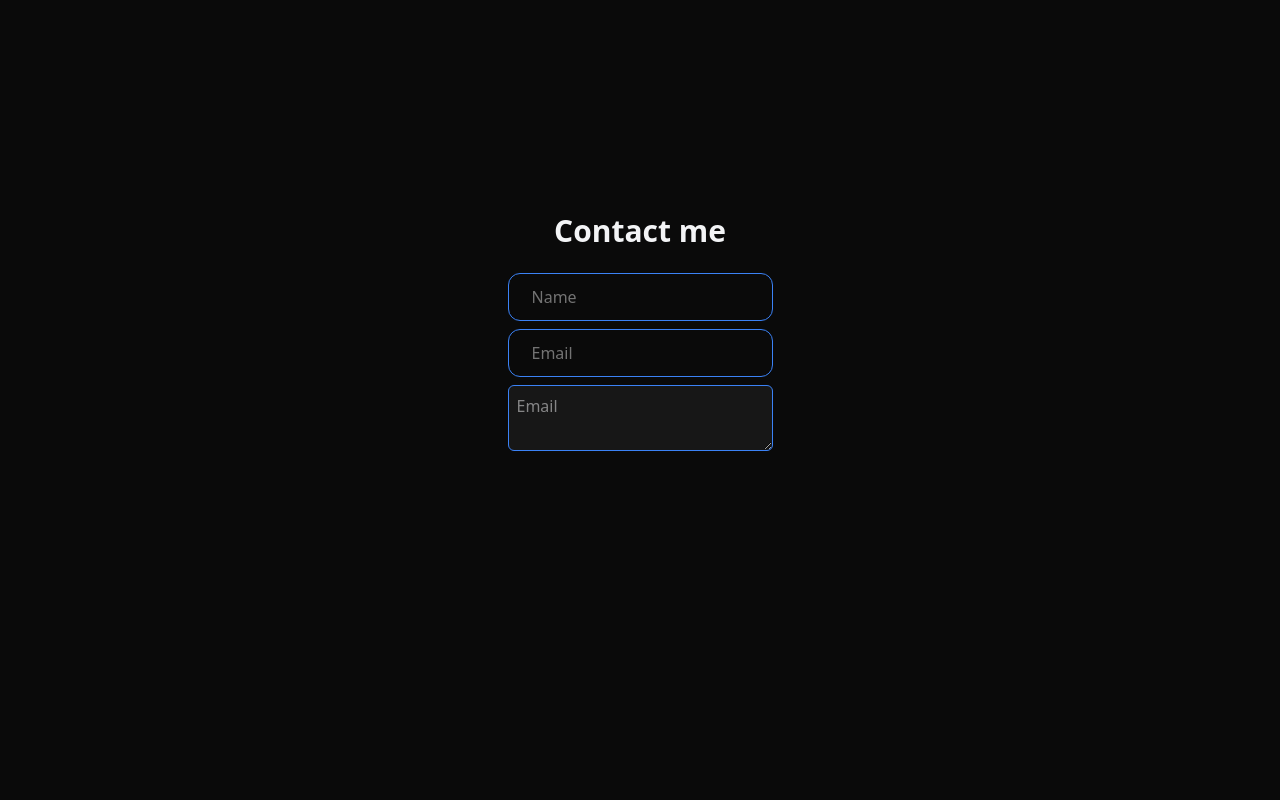
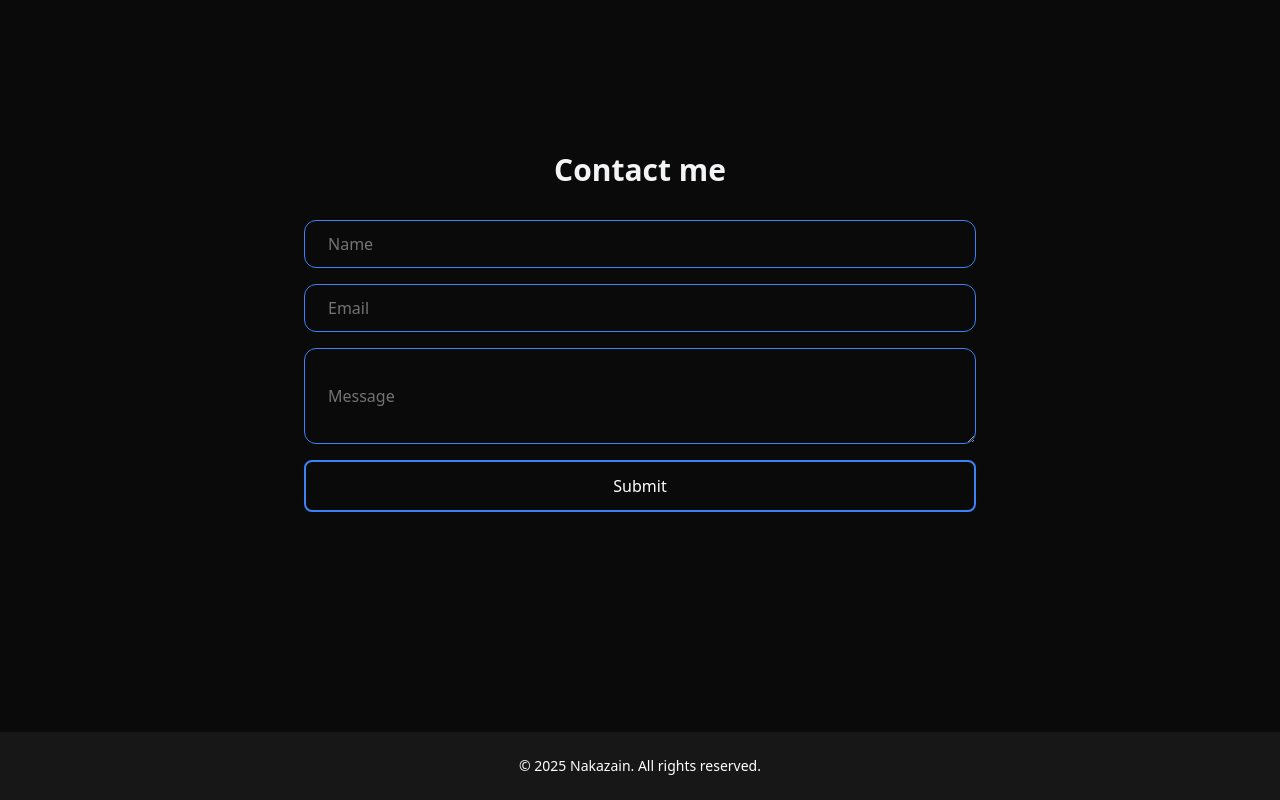
Before and after one commit to Nakazain/Porto-w-anime-js, a React (Vite) app: page / in a window 1280 px wide. Shown: the part 1668-2468 px from the top of the page. Before the commit the page ends 2400 px from the top, so only its background shows below. Built offline with nearby package versions, Linux system fonts and the light colour scheme.

Commit message:
Finishing

```diff
--- a/src/App.tsx
+++ b/src/App.tsx
@@ -7,6 +7,7 @@ import NavBar from "./component/navbar";
 import Btn from "./component/button";
 import Card from "./component/card";
 import Input from "./component/input";
+import Footer from "./component/footer";
 
 function App() {
   const viewportWidth = window.innerWidth;
@@ -40,35 +41,35 @@ function App() {
   }
 
   // Runing animation
-  // useScrambleRoles(roles, {
-  //   selector: ".role-text",
-  //   dotSelector: ".role-dot",
-  //   hold: 1500,
-  // });
-  // useTextAnimation({
-  //   selectors: ".ans",
-  //   effect: "fadeInLeft",
-  //   order: "first",
-  //   dur: 800,
-  //   staggerDelay: 50,
-  // });
-  // useTextAnimation({
-  //   selectors: "#ket",
-  //   effect: "fadeInUp",
-  //   order: "random",
-  //   dur: 200,
-  //   staggerDelay: 6,
-  //   waitUntil: 1800,
-  // });
-  // useEffect(() => {
-  //   anim();
-  //   setTimeout(() => {
-  //     document.querySelector(".fade")?.classList.add("opacity-100");
-  //   }, 3000);
-  //   setTimeout(() => {
-  //     document.querySelector(".shape-container")?.classList.add("opacity-100");
-  //   }, 4000);
-  // }, []);
+  useScrambleRoles(roles, {
+    selector: ".role-text",
+    dotSelector: ".role-dot",
+    hold: 1500,
+  });
+  useTextAnimation({
+    selectors: ".ans",
+    effect: "fadeInLeft",
+    order: "first",
+    dur: 800,
+    staggerDelay: 50,
+  });
+  useTextAnimation({
+    selectors: "#ket",
+    effect: "fadeInUp",
+    order: "random",
+    dur: 200,
+    staggerDelay: 6,
+    waitUntil: 1800,
+  });
+  useEffect(() => {
+    anim();
+    setTimeout(() => {
+      document.querySelector(".fade")?.classList.add("opacity-100");
+    }, 3000);
+    setTimeout(() => {
+      document.querySelector(".shape-container")?.classList.add("opacity-100");
+    }, 4000);
+  }, []);
 
   return (
     <>
@@ -94,7 +95,7 @@ function App() {
               optimal work. I'm always looking for ways to improve the quality
               and efficiency of my work.
             </h2>
-            <div className="fade transition-opacity duration-1000 opacity-0">
+            <div className="fade mt-4 transition-opacity duration-1000 opacity-0">
               <Btn>
                 <p>My Project</p>
               </Btn>
@@ -125,13 +126,15 @@ function App() {
         </div>
       </div>
       <div className="flex justify-center min-w-6xl items-center min-h-screen">
-        <form className="flex flex-col gap-2">
+        <form className="flex flex-col gap-4">
           <h4 className="text-3xl font-bold text-center mb-4">Contact me</h4>
           <Input text="Name" type="text" />
           <Input text="Email" type="email" />
-          <textarea className="border border-primary p-2 rounded-md bg-neutral-900" placeholder="Email" />
+          <Input textarea text="Message" type="text" />
+          <Btn>Submit</Btn>
         </form>
       </div>
+      <Footer />
     </>
   );
 }
--- a/src/component/button.tsx
+++ b/src/component/button.tsx
@@ -1,6 +1,6 @@
 export default function Button({ children }: { children: React.ReactNode }) {
   return (
-    <button className="mt-6 px-6 py-3 bg-transparent border-2 border-primary text-white rounded-lg hover:bg-primary transition-all duration-300">
+    <button className="px-6 py-3 bg-transparent border-2 border-primary text-white rounded-lg hover:bg-primary transition-all duration-300">
       {children}
     </button>
   );
--- /dev/null
+++ b/src/component/footer.tsx
@@ -0,0 +1,11 @@
+export default function Footer() {
+  return (
+    <footer className="bg-neutral-900 text-white py-6">
+      <div className="container mx-auto text-center">
+        <p className="text-sm">
+          &copy; {new Date().getFullYear()} Nakazain. All rights reserved.
+        </p>
+      </div>
+    </footer>
+  )
+}
--- a/src/component/input.tsx
+++ b/src/component/input.tsx
@@ -1,18 +1,28 @@
 type InputProps = {
   text: string;
-  type: string;
+  type?: string;
+  textarea?: boolean;
 };
 
-export default function Input({ text, type }: InputProps) {
+export default function Input({ text, type="text", textarea=false }: InputProps) {
   return (
-    <div className="w-full h-12 relative flex rounded-xl">
+    <div className="w-full relative flex rounded-xl">
+      {textarea ? (
+        <textarea
+          placeholder=" "
+          required
+          className="peer w-2xl min-h-24 bg-transparent outline-none px-4 py-2 text-base rounded-xl border border-primary focus:shadow-md"
+          id="address"
+        />
+      ) : (
       <input
-      placeholder=" "
+        placeholder=" "
         required
-        className="peer w-full bg-transparent outline-none px-4 text-base rounded-xl border border-primary focus:shadow-md"
+        className="peer w-2xl h-12 bg-transparent outline-none px-4 text-base rounded-xl border border-primary focus:shadow-md"
         id="address"
         type={type}
       />
+      )}
       <label
         className="absolute top-1/2 -translate-y-1/2 bg-neutral-950 left-4 px-2 peer-focus:top-0 peer-focus:left-3 font-light text-base peer-focus:text-sm peer-focus:text-primary peer-placeholder-shown:top-1/2 peer-placeholder-shown:-translate-y-1/2 peer-placeholder-shown:text-base peer-placeholder-shown:text-neutral-500 peer-not-placeholder-shown:top-0 peer-not-placeholder-shown:left-3 peer-not-placeholder-shown:text-sm peer-not-placeholder-shown:text-primary duration-150 peer-not-placeholder-shown:peer-invalid:text-red-500"
         htmlFor="address"
```
